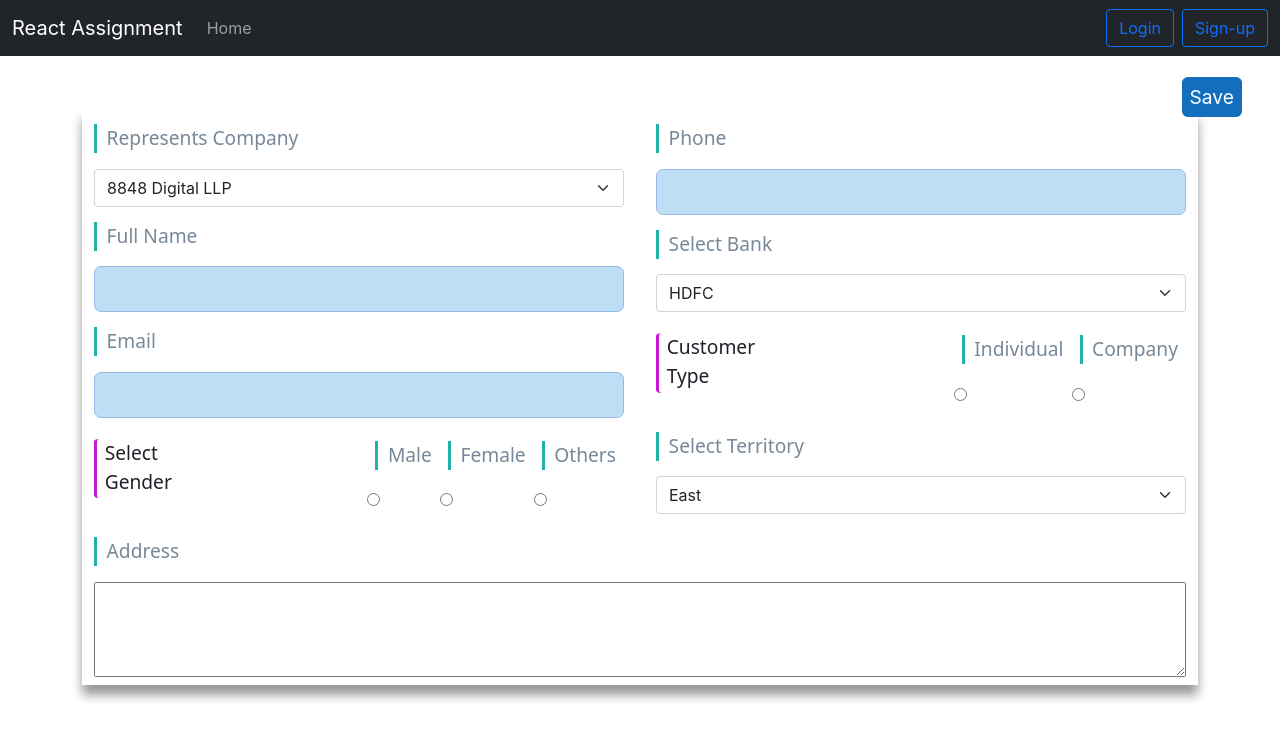
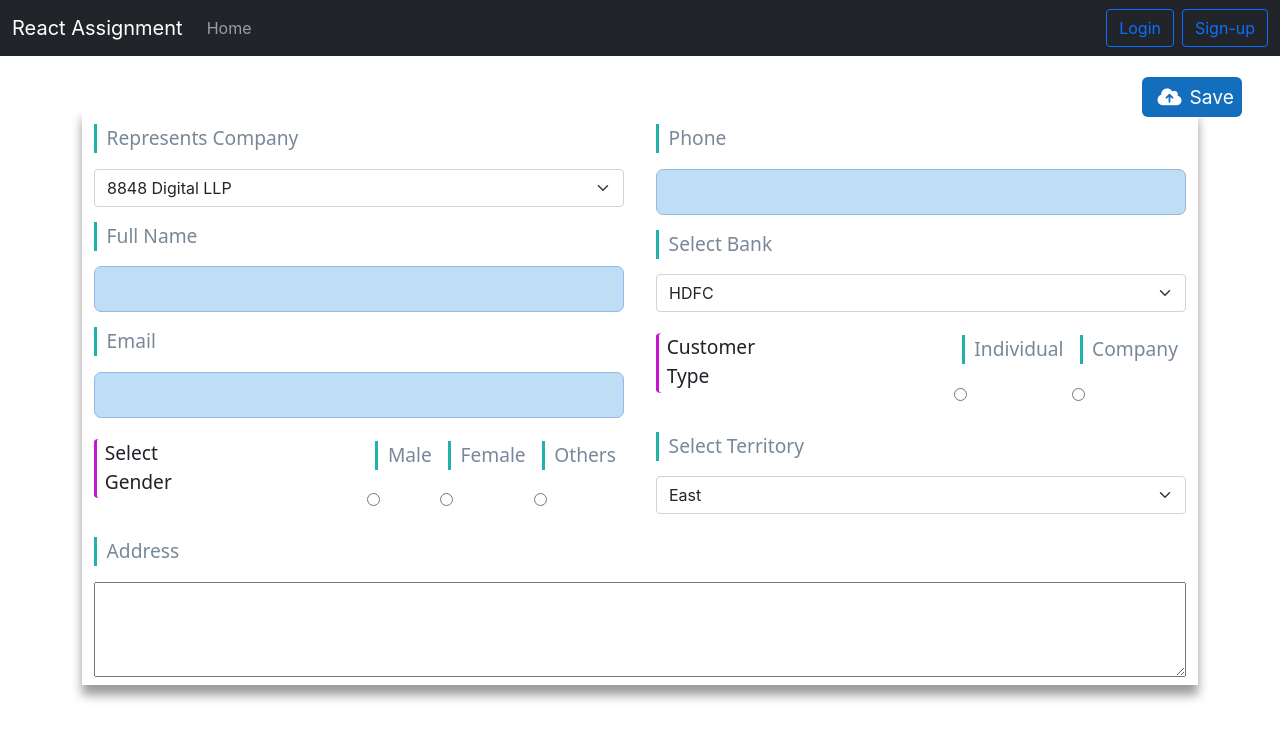
Before and after one commit to SoloProgrammer/Frontend-React-Assignment-, a React (Create React App) app: page /form in a window 1280 px wide. Shown: the top 740 px of the page. Built offline with nearby package versions, Linux system fonts and the light colour scheme; no server answers.

Commit message:
small change

```diff
--- a/src/components/Form.js
+++ b/src/components/Form.js
@@ -255,6 +255,7 @@ function Form({ show_Alert }) {
              {save === "saved" && <i className={`mx-2 fa-solid fa-circle-check`}></i>}
              {save === true && <i class="mx-2 animate fa-solid fa-circle-notch"></i>}
              {save === "update" && <i class="mx-2 fa-solid fa-cloud-arrow-up"></i>}
+             {save === false && <i class="mx-2 fa-solid fa-cloud-arrow-up"></i>}
 
               {save === true && "Saving..."}
               {save === "saved" && "Saved"}
```
